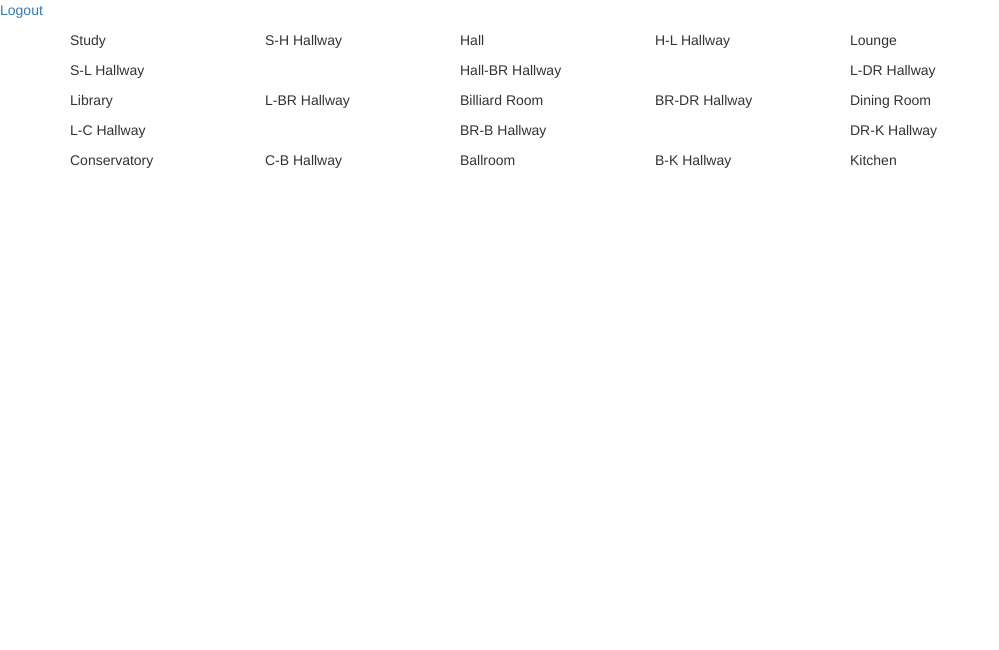
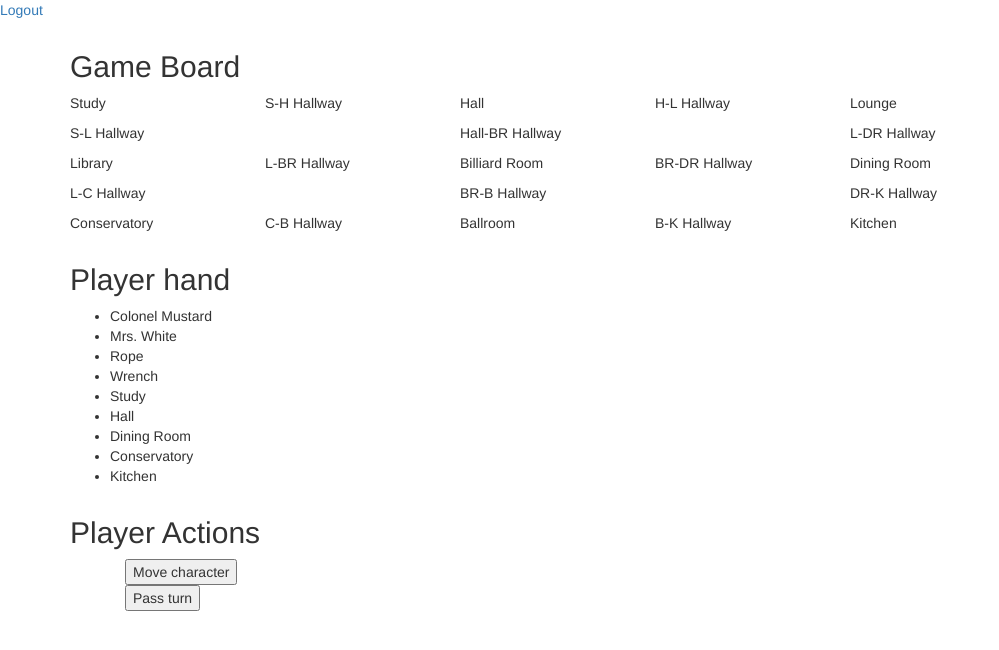
Before and after one commit to ckamins2/clueless, a Django app: page /start_game/37/ in a window 1280 px wide. Shown: the top 650 px of the page, without its empty margins (0-999 px from the left). Run offline with Django 3.2, Linux system fonts and the light colour scheme; a user stored in the database is signed in; data comes from the database, SQL or seed files in the repository; both versions use the stored data as it was after the commit; some libraries are stand-ins or nearby versions.

Commit message:
Added Ability to view player hand, select an action (only move character and pass), and get all valid movements for where character can go

```diff
--- /dev/null
+++ b/clueless/game/templates/action_options.html
@@ -0,0 +1,9 @@
+<div class=container id=active_player_options>
+  <ul style="list-style-type:none">
+    {% for option in valid_options %}
+      <li>
+        <button id={{option.id}}>{{option.text}}</button>
+      </li>
+    {% endfor %}
+  </ul>
+</div>
--- a/clueless/game/templates/base.html
+++ b/clueless/game/templates/base.html
@@ -8,7 +8,7 @@
         </title>
         {% block permanent_links %}
           <script src="http://ajax.googleapis.com/ajax/libs/jquery/1.9.1/jquery.min.js"></script>
-          <!-- Latest compiled and minified CSS -->
+
           <link rel="stylesheet" href="https://maxcdn.bootstrapcdn.com/bootstrap/3.3.7/css/bootstrap.min.css" integrity="sha384-BVYiiSIFeK1dGmJRAkycuHAHRg32OmUcww7on3RYdg4Va+PmSTsz/K68vbdEjh4u" crossorigin="anonymous">
 
           <!-- Optional theme -->
--- a/clueless/game/templates/game.html
+++ b/clueless/game/templates/game.html
@@ -8,12 +8,68 @@
         {% block title %}Clueless{% endblock %}
       </title>
       {% block scripts %}
+      $(document).ready(function(){
+          setInterval(function(){
+            $.ajax({
+              type: "get",
+              url: "{% url 'game:update_player_options' %}",
+              method: "GET",
+              success: function(response, status, xhr){
+                var ct = xhr.getResponseHeader("content-type") || "";
+                if (ct.indexOf('html') > -1) {
+                  console.log("Updated");
+                  $('#player_options').html(response);
+                }
+                if (ct.indexOf('json') > -1) {
+                  alert("no change");
+                }
+              }
+            });
+          }, 1000);
 
+          $(document).on("click", "#pass-turn", function(event) {
+            $.ajax({
+              type: "get",
+              url: "{% url 'game:pass_turn' %}",
+              method: "GET",
+              success: function(response, status, xhr){
+              }
+            });
+          });
+
+          $(document).on("click", "#get-valid-moves", function(event) {
+            $.ajax({
+              type: "get",
+              url: "{% url 'game:get_valid_moves' %}",
+              method: "GET",
+              success: function(response, status, xhr){
+                $('#player_options').html(response);
+              }
+            });
+          });
+
+          $(document).on("click", "#back", function(event) {
+            $.ajax({
+              type: "get",
+              url: "{% url 'game:back' %}",
+              method: "GET",
+              success: function(response, status, xhr){
+                $('#player_options').html(response);
+              }
+            });
+          });
+      });
       {% endblock %}
   </head>
 <body>
   {% block content %}
       {% include 'game_board.html' %}
+      {% include 'player_hand.html' %}
+      <div class=container>
+        <h2>Player Actions</h2>
+        <div id=player_options>
+        </div>
+      </div>
   {% endblock %}
 </body>
 </html>
--- a/clueless/game/templates/game_board.html
+++ b/clueless/game/templates/game_board.html
@@ -1,15 +1,16 @@
 <div class=container id=game-board>
+  <h2>Game Board</h2>
   <div class=row id=top-row>
     <div class="col-sm-2 room" id=study>
       <p>Study</p>
     </div>
-    <div class="col-sm-2 hallway" id=study-hall-hallway>
+    <div class="col-sm-2 hallway" id=study-to-hall-hallway>
       <p>S-H Hallway</p>
     </div>
     <div class="col-sm-2 room" id=hall>
       <p>Hall</p>
     </div>
-    <div class="col-sm-2 hallway" id=hall-lounge-hallway>
+    <div class="col-sm-2 hallway" id=hall-to-lounge-hallway>
       <p>H-L Hallway</p>
     </div>
     <div class="col-sm-2 room" id=lounge>
@@ -17,19 +18,19 @@
     </div>
   </div>
   <div class=row id=mid-top-row>
-    <div class="col-sm-2 hallway" id=study-library-hallway>
+    <div class="col-sm-2 hallway" id=study-to-library-hallway>
       <p>S-L Hallway</p>
     </div>
     <div class="col-sm-2 empty">
       <p></p>
     </div>
-    <div class="col-sm-2 hallway" id=hall-billiard-room-hallway>
+    <div class="col-sm-2 hallway" id=hall-to-billiard-room-hallway>
       <p>Hall-BR Hallway</p>
     </div>
     <div class="col-sm-2 empty">
       <p></p>
     </div>
-    <div class="col-sm-2 hallway" id=lounge-dining-room-hallway>
+    <div class="col-sm-2 hallway" id=lounge-to-dining-room-hallway>
       <p>L-DR Hallway</p>
     </div>
   </div>
@@ -37,13 +38,13 @@
     <div class="col-sm-2 room" id=library>
       <p>Library</p>
     </div>
-    <div class="col-sm-2 hallway" id=library-billiard-room-hallway>
+    <div class="col-sm-2 hallway" id=library-to-billiard-room-hallway>
       <p>L-BR Hallway</p>
     </div>
     <div class="col-sm-2 room" id=billiard-room>
       <p>Billiard Room</p>
     </div>
-    <div class="col-sm-2 hallway" id=billiard-room-dining-room-hallway>
+    <div class="col-sm-2 hallway" id=billiard-room-to-dining-room-hallway>
       <p>BR-DR Hallway</p>
     </div>
     <div class="col-sm-2 room" id=dining-room>
@@ -51,19 +52,19 @@
     </div>
   </div>
   <div class=row id=mid-bot-row>
-    <div class="col-sm-2 hallway" id=library-conservatory-hallway>
+    <div class="col-sm-2 hallway" id=library-to-conservatory-hallway>
       <p>L-C Hallway</p>
     </div>
     <div class="col-sm-2 empty">
       <p></p>
     </div>
-    <div class="col-sm-2 hallway" id=billiard-room-ballroom-hallway>
+    <div class="col-sm-2 hallway" id=billiard-room-to-ballroom-hallway>
       <p>BR-B Hallway</p>
     </div>
     <div class="col-sm-2 empty">
       <p></p>
     </div>
-    <div class="col-sm-2 hallway" id=dining-room-kitchen-hallway>
+    <div class="col-sm-2 hallway" id=dining-room-to-kitchen-hallway>
       <p>DR-K Hallway</p>
     </div>
   </div>
@@ -71,13 +72,13 @@
     <div class="col-sm-2 room" id=conservatory>
       <p>Conservatory</p>
     </div>
-    <div class="col-sm-2 hallway" id=conservatory-ballroom-hallway>
+    <div class="col-sm-2 hallway" id=conservatory-to-ballroom-hallway>
       C-B Hallway
     </div>
     <div class="col-sm-2 room" id=ballroom>
       <p>Ballroom</p>
     </div>
-    <div class="col-sm-2 hallway" id=ballroom-kitchen-hallway>
+    <div class="col-sm-2 hallway" id=ballroom-to-kitchen-hallway>
       <p>B-K Hallway</p>
     </div>
     <div class="col-sm-2 room" id=kitchen>
--- /dev/null
+++ b/clueless/game/templates/player_hand.html
@@ -0,0 +1,8 @@
+<div class=container id=player_hand>
+  <h2>Player hand</h2>
+  <ul>
+    {% for card in player_hand %}
+      <li>{{ card.name }}</li>
+    {% endfor %}
+  </ul>
+</div>
--- a/clueless/game/urls.py
+++ b/clueless/game/urls.py
@@ -11,4 +11,9 @@ urlpatterns = [
     url(r'^join_target_game/(?P<game_pk>[0-9]+)/$', views.join_target_game, name='join_target_game'),
     url(r'^get_available_characters/(?P<game_pk>[0-9]+)/$', views.get_available_characters, name='get_available_characters'),
     url(r'^update_home_page/', views.update_home_page, name='update_home_page'),
+    url(r'^update_player_options/', views.update_player_options, name='update_player_options'),
+    url(r'^turn_pass/', views.pass_turn, name='pass_turn'),
+    url(r'^back/', views.back_to_options, name='back'),
+    url(r'^move_charcter/', views.move_character, name='move_character'),
+    url(r'^get_valid_moves/', views.get_valid_moves, name='get_valid_moves')
 ]
--- a/clueless/game/views.py
+++ b/clueless/game/views.py
@@ -12,6 +12,7 @@ from django.contrib.auth.views import login, logout
 
 from game.models import Player, Game, Map
 from game.forms.create_game_form import CharacterForm
+from game import *
 
 class HomePageView(LoginRequiredMixin, TemplateView):
     def get(self, request, **kwargs):
@@ -60,7 +61,9 @@ def start_game(request, game_pk):
     if(game.game_owner == player and game.game_state == 1):
         game.initialize_game()
 
-    return render(request, "game.html", {})
+    player_hand = player.get_hand()
+
+    return render(request, "game.html", {'player_id': player.id, 'player_hand': player_hand})
 
 @login_required
 def join_game(request):
@@ -103,3 +106,60 @@ def update_home_page(request):
     data_to_send = {'game_state': player.check_current_game_state(), 'game_id': game.id if game != None else 0}
     data = json.dumps(data_to_send)
     return HttpResponse(data, content_type='application/json')
+
+@login_required
+def update_player_options(request):
+    player = Player.objects.filter(username=request.user.username).get()
+
+    if(player.is_active):
+        if player.turn_state == SELECTING_ACTION:
+            options = []
+            if player.can_move :
+                options.append({'id': GET_VALID_MOVES, 'text': 'Move character'})
+            options.append({'id': 'pass-turn', 'text': 'Pass turn'})
+            return render(request, "action_options.html", {"valid_options": options})
+        else:
+            return HttpResponse({}, content_type='application/json')
+
+    else:
+        return render(request, "action_options.html", {"valid_options": []})
+
+@login_required
+def pass_turn(request):
+    player = Player.objects.filter(username=request.user.username).get()
+    game = player.get_current_game()
+
+    game.pass_turn(player)
+
+    return HttpResponse({}, content_type='application/json')
+
+@login_required
+def get_valid_moves(request):
+    player = Player.objects.filter(username=request.user.username).get()
+    valid_moves = player.get_valid_moves()
+
+    valid_rooms = []
+
+    for move in valid_moves:
+        valid_rooms.append({'id': move, 'text': move.replace('-', ' ').title()})
+
+    valid_rooms.append({'id': 'back', 'text': 'Back'})
+
+    print valid_moves
+
+    player.set_turn_state(MOVING_CHARACTER)
+
+    return render(request, 'move_room_options.html', {"valid_rooms": valid_rooms})
+
+
+
+@login_required
+def move_character(request):
+    pass
+
+@login_required
+def back_to_options(request):
+    player = Player.objects.filter(username=request.user.username).get()
+    player.set_turn_state(SELECTING_ACTION)
+
+    return HttpResponse({}, content_type='application/json')
```
Also changed, not shown: clueless/game/__init__.py (+11 -0 lines), clueless/game/models.py (+150 -67 lines), clueless/game/templates/move_room_options.html (added, +9 -0 lines), clueless/db.sqlite3, clueless/game/migrations/0004_game_player_taking_turn.py (added), clueless/game/migrations/0005_player_is_active.py (added), clueless/game/migrations/0006_player_turn_state.py (added), clueless/game/migrations/0007_auto_20180420_0036.py (added), 4 other files.
